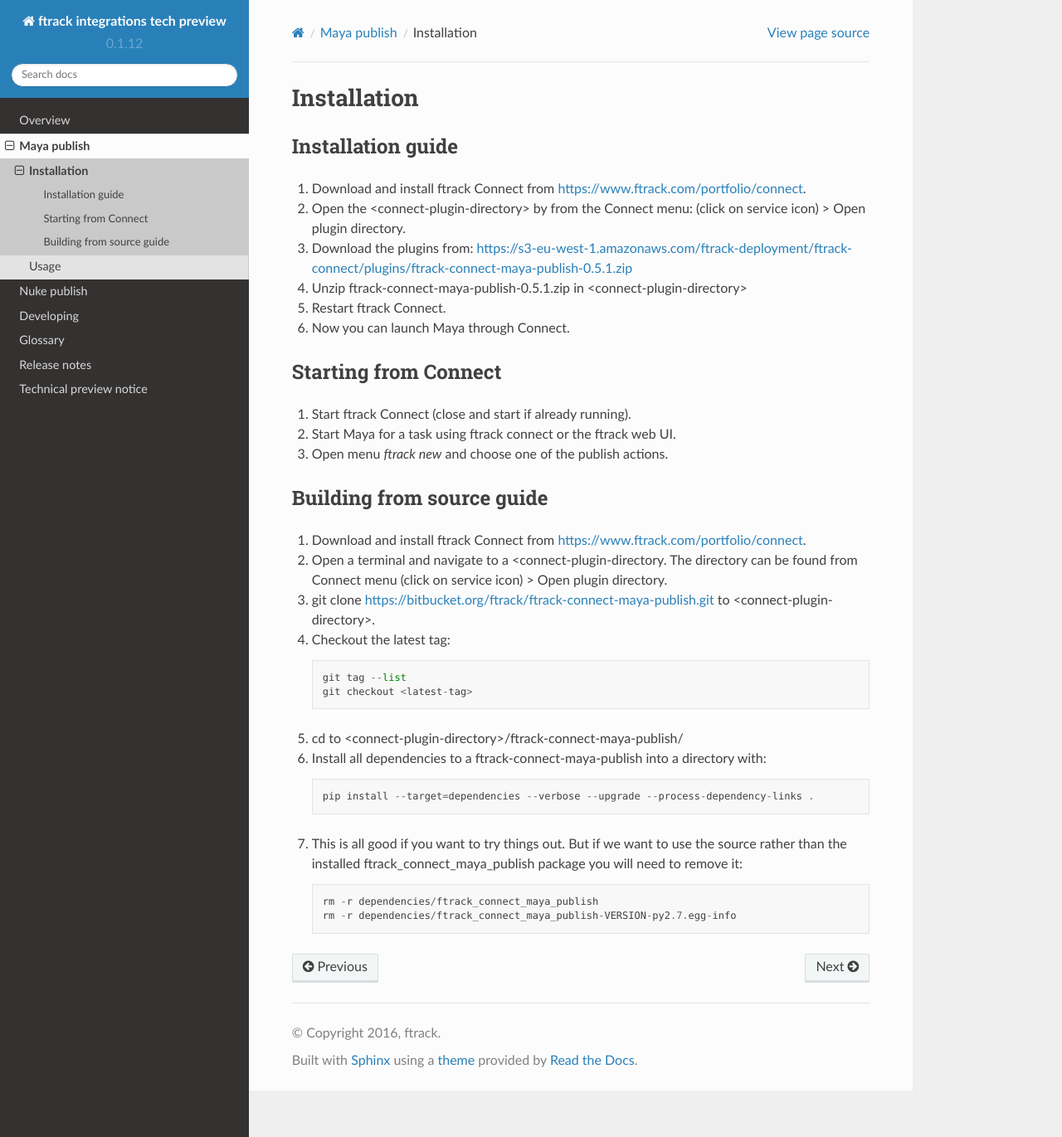
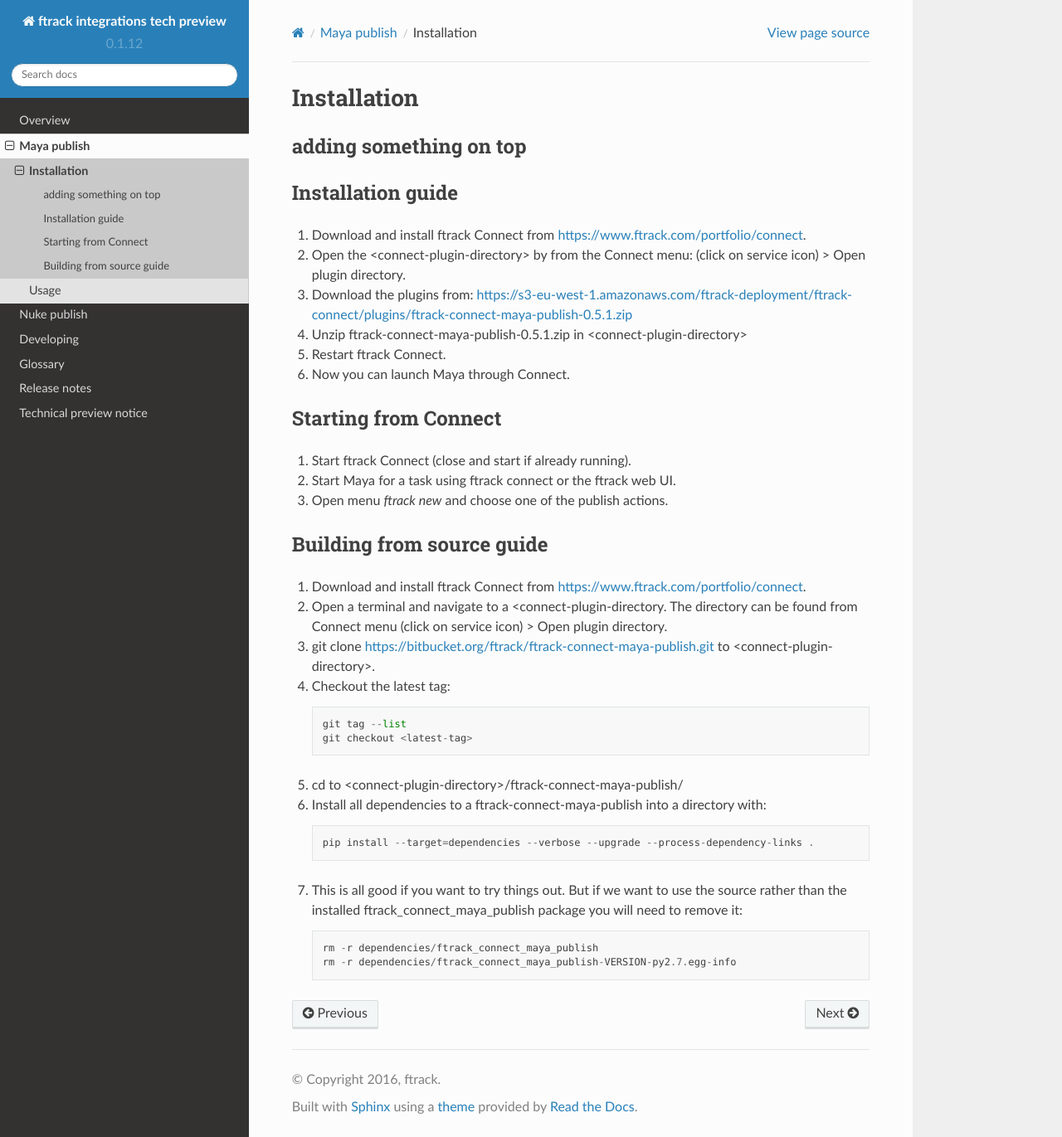
Before and after one commit to ftrackhq/ftrack-connect-documentation, a Sphinx documentation site: the page built from doc/maya/installation.rst, in a window 1280 px wide and 1371 px high. Shown: the whole window at 83% size. Built offline with Sphinx 7.4.7 and the Read the Docs theme 2.0.0, drawn with Linux system fonts in a browser that asks for light colours.

Commit message:
installation.rst edited online with Bitbucket

```diff
--- a/doc/maya/installation.rst
+++ b/doc/maya/installation.rst
@@ -6,6 +6,9 @@
 ************
 Installation
 ************
+
+adding something on top
+=======================
 
 Installation guide
 ==================
```
